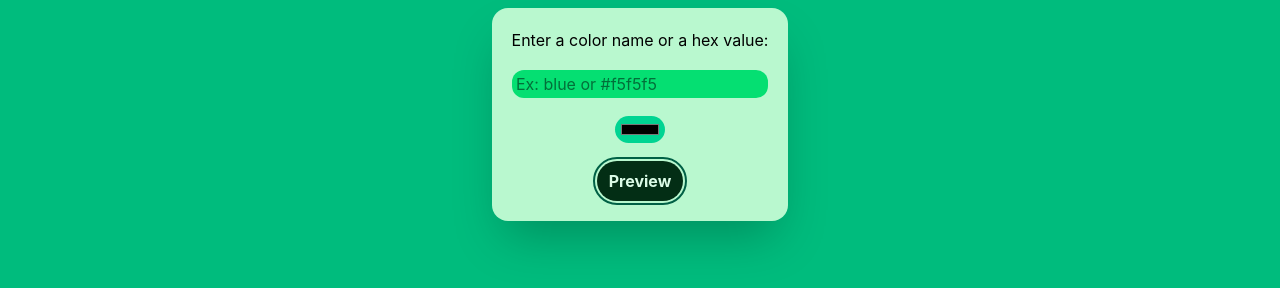
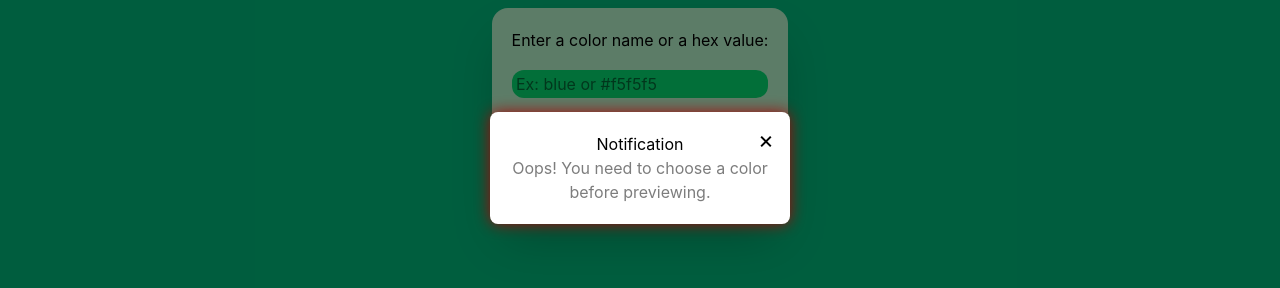
Before and after one commit to duebenpresleylewis/picky, a website built with Vite: page index.html in a window 1280 px wide. Both pictures are taken after a click on the button "Preview". Shown: the part 80-368 px from the top of the page. Built offline with nearby package versions, Linux system fonts and the light colour scheme.

Commit message:
Add modal functionality for color selection notifications and improve user feedback

```diff
--- a/index.html
+++ b/index.html
@@ -24,6 +24,15 @@
       ></a>
     </header>
 
+    <!-- Modal -->
+    <div id="myModal" class="modal">
+      <div class="modal-content">
+        <span id="closeModal" class="close">&times;</span>
+        <h2 id="modalTitle">Notification</h2>
+        <p id="modalMessage">This is your modal notification message!</p>
+      </div>
+    </div>
+
     <main
       id="main-container"
       class="flex flex-col justify-center items-center p-4"
@@ -35,7 +44,9 @@
           action=""
           class="flex flex-col justify-center items-center gap-4.5"
         >
-          <label for="user-input" name="usercolor">Enter a color name or a hex value:</label>
+          <label for="user-input" name="usercolor"
+            >Enter a color name or a hex value:</label
+          >
           <input
             type="text"
             placeholder="Ex: blue or #f5f5f5"
@@ -52,8 +63,8 @@
           />
 
           <button
-          type="button"
-          id="preview-btn"
+            type="button"
+            id="preview-btn"
             class="bg-green-950 text-green-100 py-2 px-3 rounded-full font-bold cursor-pointer hover:bg-emerald-800 focus:outline-2 focus:outline-offset-2 focus:outline-emerald-800 active:bg-emerald-700 transition-colors"
           >
             Preview
--- a/src/main.js
+++ b/src/main.js
@@ -1,4 +1,7 @@
 import './style.css'
+import './styles/modal.css';
+import { initialiseModal } from './scripts/modal.js';
 import { initialiseChangeColor } from './scripts/changeColor.js'
 
+initialiseModal();
 initialiseChangeColor();
--- a/src/scripts/changeColor.js
+++ b/src/scripts/changeColor.js
@@ -1,4 +1,6 @@
 import colorList from "../data/colors.json";
+import {showModal} from '../scripts/modal.js';
+
 const userInput = document.getElementById("user-input");
 const previewBtn = document.getElementById("preview-btn");
 const colorInput = document.getElementById("color-input");
@@ -9,8 +11,7 @@ export function initialiseChangeColor() {
     const userColor = userInput.value.trim();
 
     if (userColor.length === 0) {
-      // todo: change to modal later
-      alert("provide a color before submitting");
+      showModal("white", "#7d7d7d", "Oops! You need to choose a color before previewing.")
       return;
     } else {
       let colorToDisplay = "";
@@ -24,8 +25,7 @@ export function initialiseChangeColor() {
         });
 
         if (colorToDisplay === "") {
-          // todo: change to modal later
-          alert("color not available");
+          showModal("white", "#7d7d7d", "Selected color not found in our palette. Pick another to preview.")
           return;
         }
       }
--- /dev/null
+++ b/src/scripts/modal.js
@@ -0,0 +1,36 @@
+// setting the color and message of the modal using js
+const modal = document.getElementById("myModal");
+const openBtn = document.getElementById("openModal");
+const closeBtn = document.getElementById("closeModal");
+
+export function showModal(bgColor = "white", textColor = "gray", message = "Error") {
+    const modalMessage = document.getElementById('modalMessage');
+    const modalContent = document.querySelector('.modal-content');
+
+    if(!modalMessage) {
+        return ;
+    }
+
+    modalMessage.textContent = message;
+    modalMessage.style.color = textColor;
+
+    modalContent.style.backgroundColor = bgColor;
+    modalContent.style.boxShadow = "0px 0px 15px #a60808";
+
+    modal.style.display = "block";
+}
+
+export function initialiseModal() {
+  // Close modal
+  closeBtn.addEventListener("click", () => {
+    modal.style.display = "none";
+  });
+
+  // Close when clicking outside
+  window.addEventListener("click", (e) => {
+    if (e.target === modal) {
+        // this works because of event bubbling, when event bubbling happens and one of the element is modal(which means display was block) then we just close it using display none
+      modal.style.display = "none";
+    }
+  });
+}
--- /dev/null
+++ b/src/styles/modal.css
@@ -0,0 +1,48 @@
+/* Modal background */
+.modal {
+  /* Hidden by default */
+
+  display: none;
+  position: fixed;
+  z-index: 1000;
+  left: 0;
+  top: 0;
+  width: 100%;
+  height: 100%;
+  background: rgba(0, 0, 0, 0.5); /* semi-transparent overlay */
+}
+
+/* Modal box */
+.modal-content {
+  background: #fff;
+  margin: 15% auto;
+  padding: 20px;
+  border-radius: 8px;
+  width: 300px;
+  text-align: center;
+  box-shadow: 0 4px 10px rgba(0, 0, 0, 0.3);
+  position: relative; /* positioning context for absolute child elements */
+}
+
+/* Close button */
+.close {
+  position: absolute;
+  top: 12px;
+  right: 12px;
+  font-size: 24px;
+  line-height: 1;
+  cursor: pointer;
+  background: transparent;
+  border: none;
+  padding: 4px;
+}
+
+/* Slightly larger hit area on small screens */
+@media (max-width: 480px) {
+  .close {
+    top: 10px;
+    right: 10px;
+    font-size: 28px;
+    padding: 6px;
+  }
+}
```
